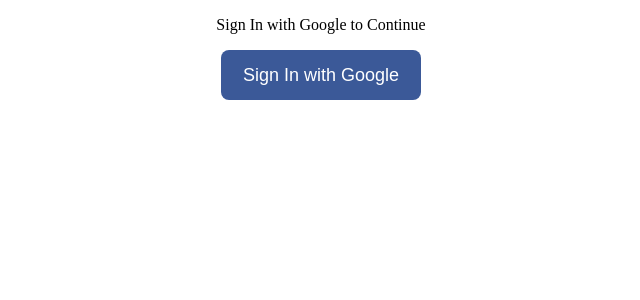
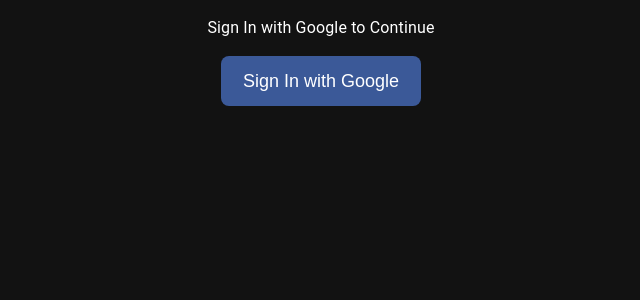
Before and after one commit to Malnutreeto/ReactFireChat, a React (Create React App) app: page / in a window 1280 px wide. Shown: the top 300 px of the page, without its empty margins (319-959 px from the left). Built offline with nearby package versions, Linux system fonts and the light colour scheme; no server answers.

Commit message:
dark mode embedded

```diff
--- a/package.json
+++ b/package.json
@@ -3,6 +3,9 @@
   "version": "0.1.0",
   "private": true,
   "dependencies": {
+    "@emotion/react": "^11.11.1",
+    "@emotion/styled": "^11.11.0",
+    "@mui/material": "^5.13.5",
     "@testing-library/jest-dom": "^5.16.5",
     "@testing-library/react": "^13.4.0",
     "@testing-library/user-event": "^13.5.0",
--- /dev/null
+++ b/src/components/Theme.js
@@ -0,0 +1,8 @@
+import { createTheme } from '@mui/material/styles';
+
+
+export const darkTheme = createTheme({
+    palette: {
+      mode: 'dark',
+    },
+  });
--- a/src/index.js
+++ b/src/index.js
@@ -1,11 +1,18 @@
 import React from 'react';
 import ReactDOM from 'react-dom/client';
 import App from './App';
+//tema scuro
+import { ThemeProvider } from '@mui/material/styles';
+import CssBaseline from '@mui/material/CssBaseline';
+import { darkTheme } from './components/Theme';
 
 
 const root = ReactDOM.createRoot(document.getElementById('root'));
 root.render(
   <React.StrictMode>
-    <App />
+    <ThemeProvider theme={darkTheme}>
+      < CssBaseline />
+      <App />
+    </ThemeProvider>
   </React.StrictMode>
 );
```
Also changed, not shown: src/App.js (+10 -1 lines), src/components/Auth.js (+6 -1 lines), 1 other file (tests, documents, lock files or other folders).
